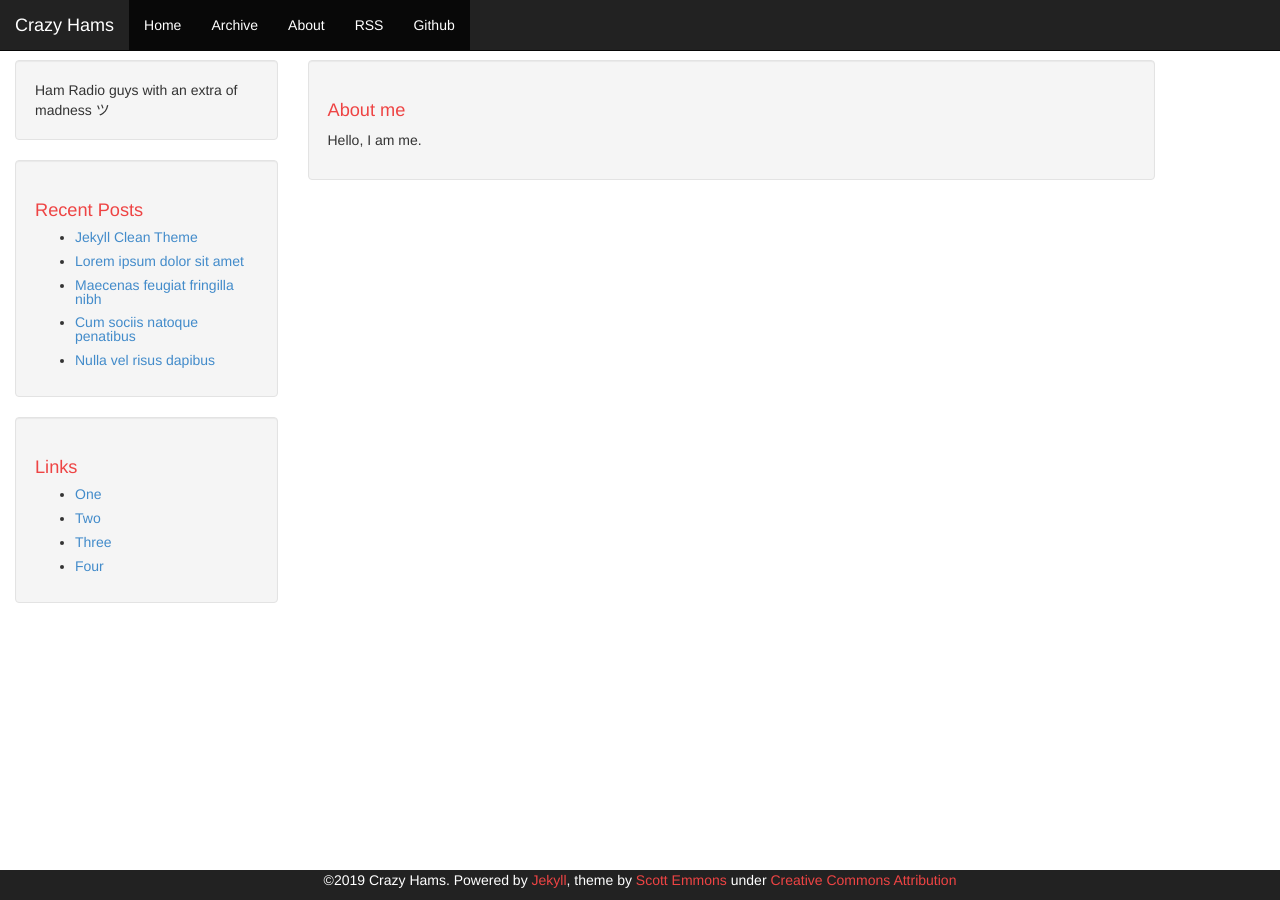
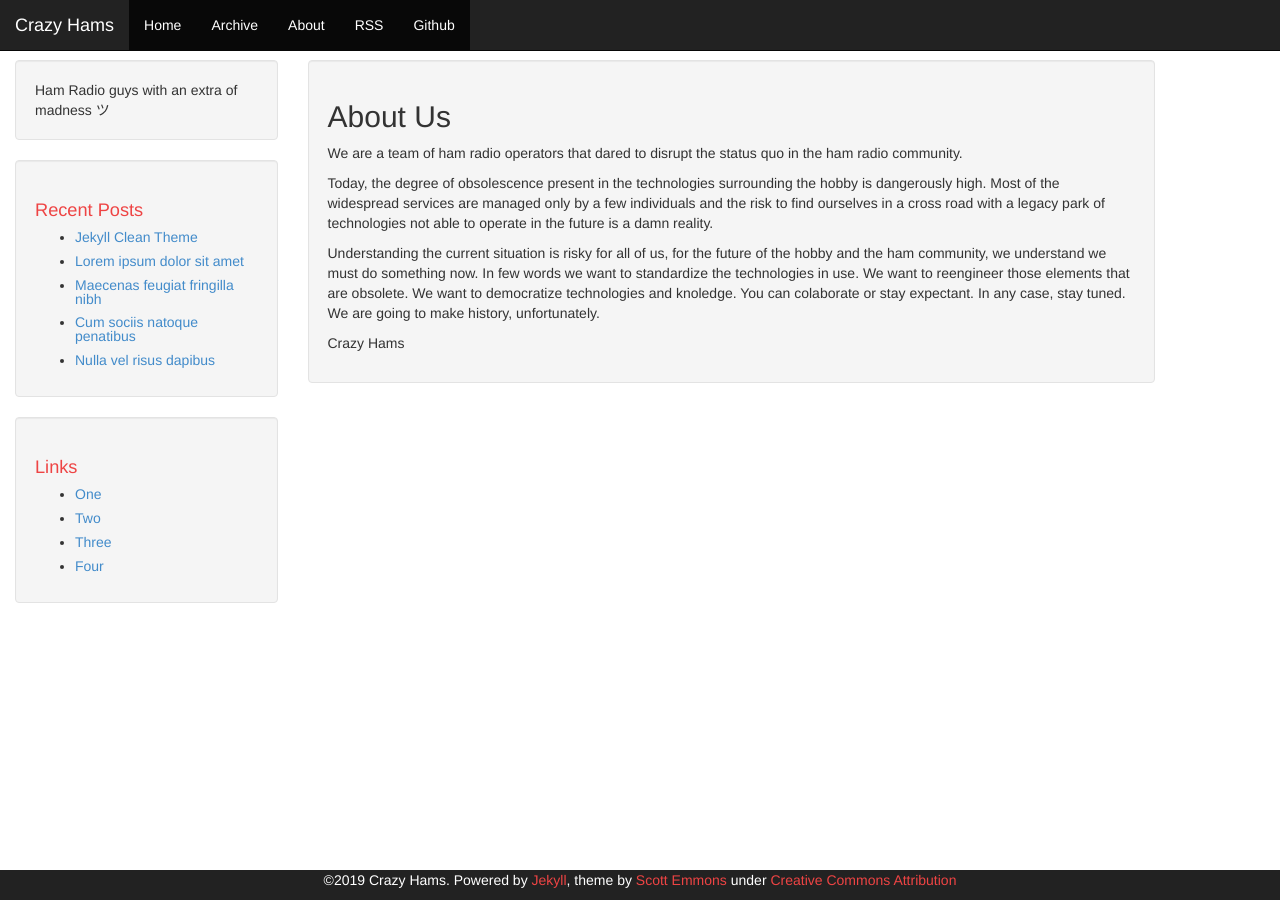
Before and after one commit to crazy-hams/website, a Jekyll site: the page built from about.html, in a window 1280 px wide. Built offline with Jekyll 4.4.1, drawn with Linux system fonts in a browser that asks for light colours.

Commit message:
updated about us

```diff
--- a/about.html
+++ b/about.html
@@ -3,6 +3,13 @@ layout: default
 ---
 
 <div class="well">
-    <h1>About me</h1>
-    <p>Hello, I am me.</p>
+<h2>About Us</h2>
+
+<p>We are a team of ham radio operators that dared to disrupt the status quo in the ham radio community.</p>
+
+<p>Today, the degree of obsolescence present in the technologies surrounding the hobby is dangerously high. Most of the widespread services are managed only by a few individuals and the risk to find ourselves in a cross road with a legacy park of technologies not able to operate in the future is a damn reality.</p>
+
+<p>Understanding the current situation is risky for all of us, for the future of the hobby and the ham community, we understand we must do something now. In few words we want to standardize the technologies in use. We want to reengineer those elements that are obsolete. We want to democratize technologies and knoledge. You can colaborate or stay expectant. In any case, stay tuned. We are going to make history, unfortunately.</p>
+
+<p>Crazy Hams</p>
 </div>
```
